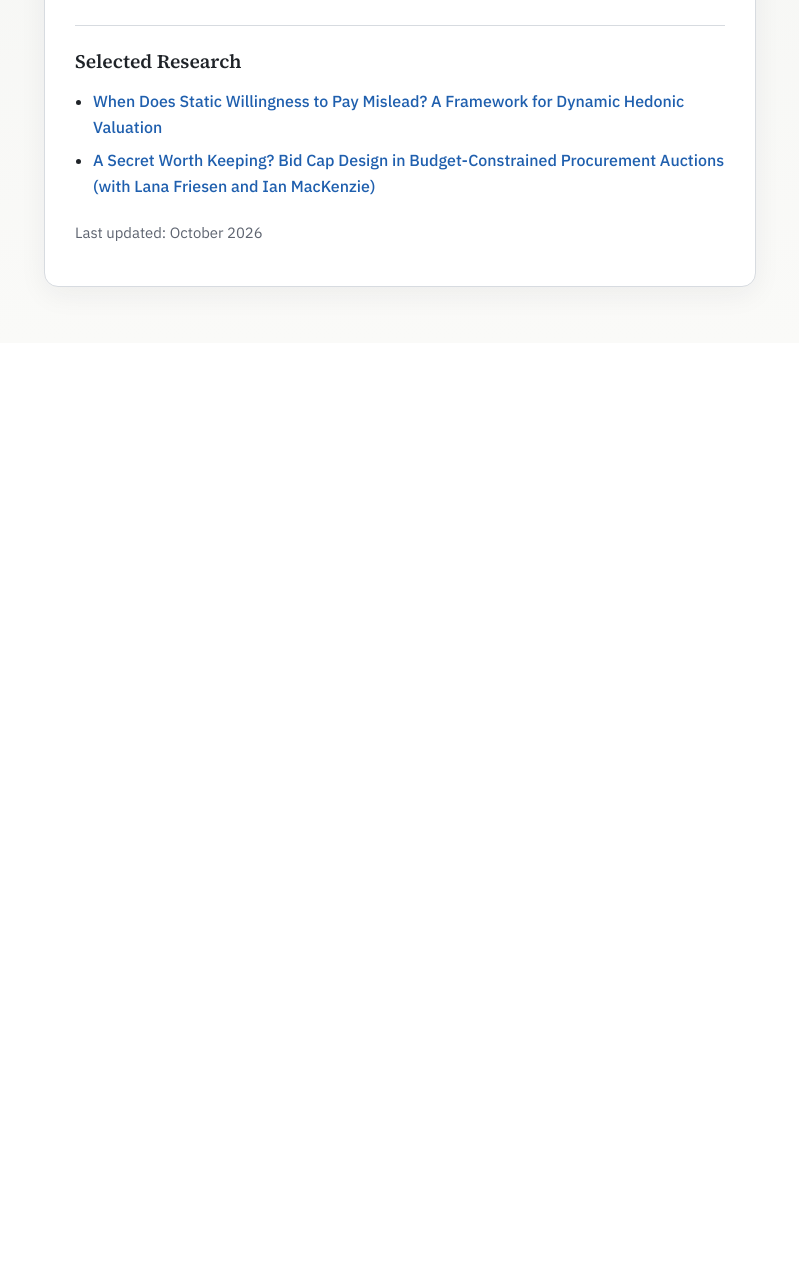
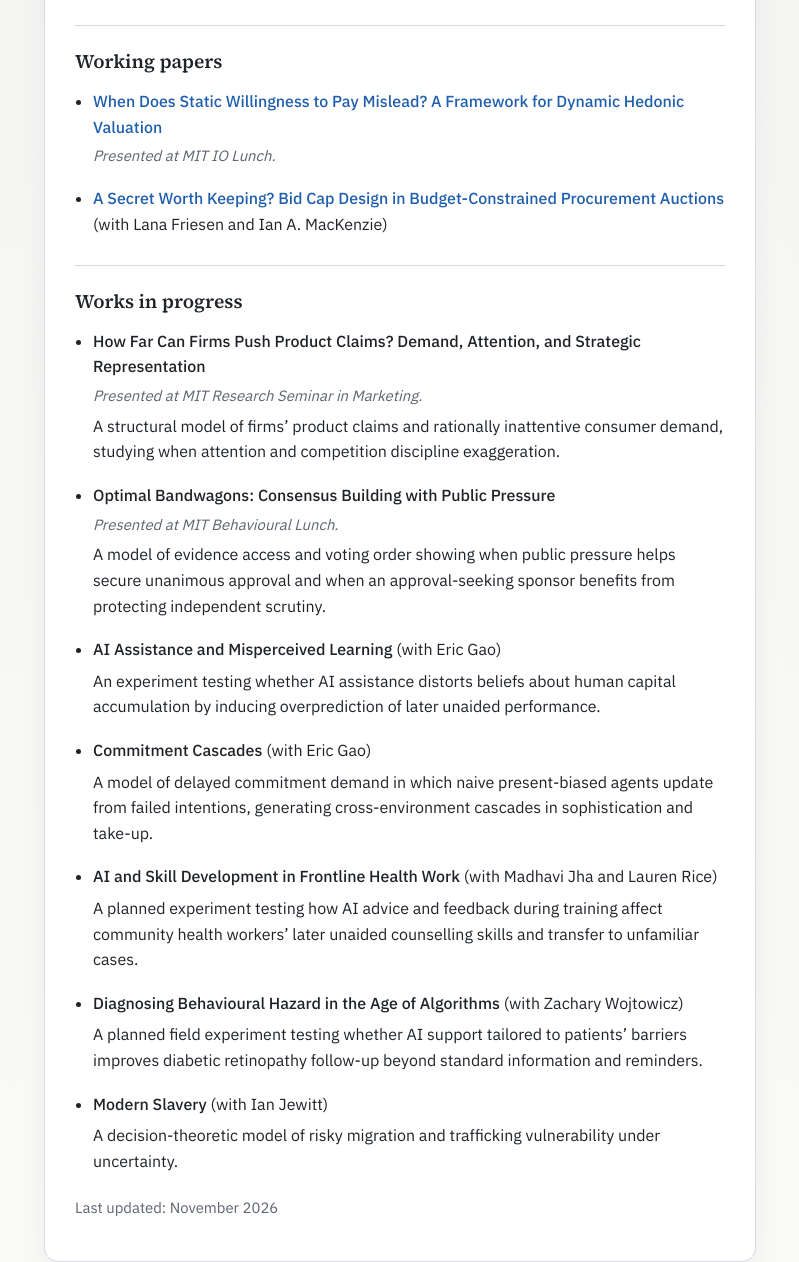
Before and after one commit to joauer-mit/joauer-mit.github.io, a plain HTML site: page index.html in a window 1280 px wide. Shown: the part 465-1727 px from the top of the page, without its empty margins (240-1039 px from the left). Before the commit the page ends 808 px from the top, so only its background shows below. Drawn offline with Linux system fonts and the light colour scheme.

Commit message:
Update index.html

```diff
--- a/index.html
+++ b/index.html
@@ -128,6 +128,17 @@
       text-decoration: underline;
     }
 
+    .research-list li { margin: 0 0 18px; }
+    .research-list li:last-child { margin-bottom: 0; }
+    .paper-title { font-weight: 500; }
+    .presentation {
+      margin: 4px 0 0;
+      color: var(--muted);
+      font-size: 0.93rem;
+      font-style: italic;
+    }
+    .paper-description { margin: 6px 0 0; }
+
     .footer {
       margin-top: 22px;
       color: var(--muted);
@@ -185,14 +196,55 @@
       </div>
 
       <div class="section">
-        <h2>Selected Research</h2>
-        <ul>
-          <li><a href="https://arxiv.org/pdf/2603.02456">When Does Static Willingness to Pay Mislead? A Framework for Dynamic Hedonic Valuation</a></li>
-          <li><a href="https://economics.uq.edu.au/files/54597/672.pdf">A Secret Worth Keeping? Bid Cap Design in Budget-Constrained Procurement Auctions (with Lana Friesen and Ian MacKenzie)</a></li>
+        <h2>Working papers</h2>
+        <ul class="research-list">
+          <li>
+            <a href="https://arxiv.org/pdf/2603.02456">When Does Static Willingness to Pay Mislead? A Framework for Dynamic Hedonic Valuation</a>
+            <p class="presentation">Presented at MIT IO Lunch.</p>
+          </li>
+          <li>
+            <a href="https://economics.uq.edu.au/files/54597/672.pdf">A Secret Worth Keeping? Bid Cap Design in Budget-Constrained Procurement Auctions</a> (with Lana Friesen and Ian A. MacKenzie)
+          </li>
         </ul>
       </div>
 
-      <p class="footer">Last updated: October 2026</p>
+      <div class="section">
+        <h2>Works in progress</h2>
+        <ul class="research-list">
+          <li>
+            <span class="paper-title">How Far Can Firms Push Product Claims? Demand, Attention, and Strategic Representation</span>
+            <p class="presentation">Presented at MIT Research Seminar in Marketing.</p>
+            <p class="paper-description">A structural model of firms’ product claims and rationally inattentive consumer demand, studying when attention and competition discipline exaggeration.</p>
+          </li>
+          <li>
+            <span class="paper-title">Optimal Bandwagons: Consensus Building with Public Pressure</span>
+            <p class="presentation">Presented at MIT Behavioural Lunch.</p>
+            <p class="paper-description">A model of evidence access and voting order showing when public pressure helps secure unanimous approval and when an approval-seeking sponsor benefits from protecting independent scrutiny.</p>
+          </li>
+          <li>
+            <span class="paper-title">AI Assistance and Misperceived Learning</span> (with Eric Gao)
+            <p class="paper-description">An experiment testing whether AI assistance distorts beliefs about human capital accumulation by inducing overprediction of later unaided performance.</p>
+          </li>
+          <li>
+            <span class="paper-title">Commitment Cascades</span> (with Eric Gao)
+            <p class="paper-description">A model of delayed commitment demand in which naive present-biased agents update from failed intentions, generating cross-environment cascades in sophistication and take-up.</p>
+          </li>
+          <li>
+            <span class="paper-title">AI and Skill Development in Frontline Health Work</span> (with Madhavi Jha and Lauren Rice)
+            <p class="paper-description">A planned experiment testing how AI advice and feedback during training affect community health workers’ later unaided counselling skills and transfer to unfamiliar cases.</p>
+          </li>
+          <li>
+            <span class="paper-title">Diagnosing Behavioural Hazard in the Age of Algorithms</span> (with Zachary Wojtowicz)
+            <p class="paper-description">A planned field experiment testing whether AI support tailored to patients’ barriers improves diabetic retinopathy follow-up beyond standard information and reminders.</p>
+          </li>
+          <li>
+            <span class="paper-title">Modern Slavery</span> (with Ian Jewitt)
+            <p class="paper-description">A decision-theoretic model of risky migration and trafficking vulnerability under uncertainty.</p>
+          </li>
+        </ul>
+      </div>
+
+      <p class="footer">Last updated: November 2026</p>
     </section>
   </main>
 </body>
```
